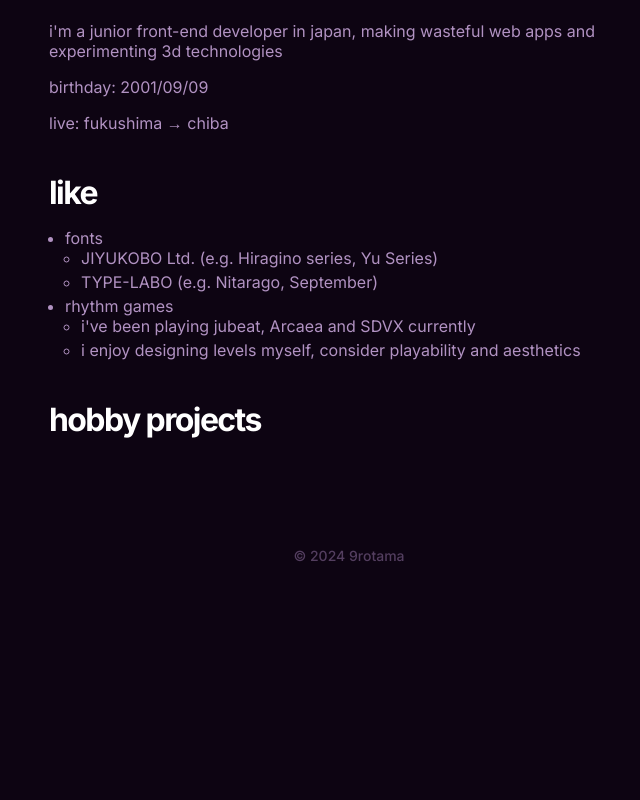
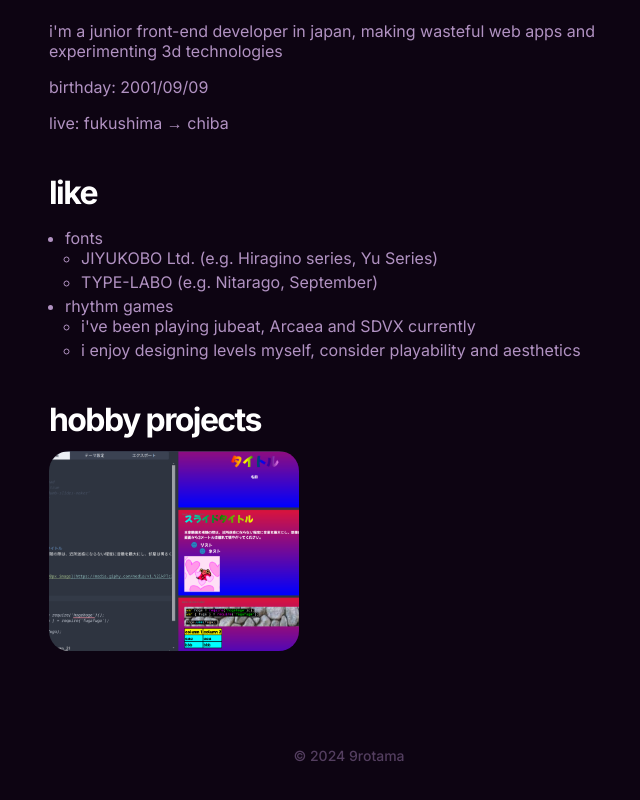
Before and after one commit to 9rotama/9rtm.dev, a Next.js app: page / in a window 1280 px wide. Shown: the part 620-1420 px from the top of the page, without its empty margins (291-931 px from the left). Before the commit the page ends 1240 px from the top, so only its background shows below. Built offline with nearby package versions, Linux system fonts and the light colour scheme.

Commit message:
feat: make one project card

```diff
--- a/src/app/page.tsx
+++ b/src/app/page.tsx
@@ -2,6 +2,7 @@ import Image from "next/image";
 import styles from "./page.module.css";
 import Link from "next/link";
 import clsx from "clsx";
+import ProjectCard from "@/components/home/project-card";
 
 export default function Home() {
   return (
@@ -35,6 +36,7 @@ export default function Home() {
         </p>
         <p>birthday: 2001/09/09</p>
         <p>live: fukushima → chiba</p>
+
         <h2>like</h2>
         <ul>
           <li>
@@ -55,7 +57,15 @@ export default function Home() {
             </ul>
           </li>
         </ul>
+
         <h2>hobby projects</h2>
+        <div style={{ width: "250px", height: "200px" }}>
+          <ProjectCard
+            id="dumb-slides-maker"
+            name="dumb-slides-maker"
+            imageSrc="/projects/dumb-slides-maker.png"
+          />
+        </div>
       </article>
     </main>
   );
--- /dev/null
+++ b/src/components/home/project-card.module.css
@@ -0,0 +1,46 @@
+.card {
+  position: relative;
+  border-radius: 20px;
+  width: 100%;
+  height: 100%;
+  background-size: cover;
+  background-position: center;
+  overflow: hidden;
+  transition-duration: 160ms;
+  transition-property: transform;
+}
+
+.name {
+  position: absolute;
+  width: 100%;
+  height: 100%;
+  display: grid;
+  place-items: center;
+  opacity: 0;
+  font-weight: bold;
+  color: white;
+  transition-duration: 160ms;
+  transition-property: opacity;
+}
+
+.darker {
+  position: absolute;
+  width: 100%;
+  height: 100%;
+  background: linear-gradient(rgba(93 4 103 / 70%), rgba(16 0 87 / 90%));
+  opacity: 0;
+  transition-duration: 160ms;
+  transition-property: opacity;
+}
+
+.card:hover {
+  transform: scale(1.015) translateY(-0.8%);
+}
+
+.card:hover .darker {
+  opacity: 1;
+}
+
+.card:hover .name {
+  opacity: 1;
+}
--- /dev/null
+++ b/src/components/home/project-card.tsx
@@ -0,0 +1,19 @@
+import styles from "./project-card.module.css";
+
+type Props = {
+  id: string;
+  name: string;
+  imageSrc: string;
+};
+
+export default function ProjectCard({ id, name, imageSrc }: Props) {
+  return (
+    <div
+      className={styles.card}
+      style={{ backgroundImage: `url(${imageSrc})` }}
+    >
+      <div className={styles.darker} />
+      <div className={styles.name}>{name}</div>
+    </div>
+  );
+}
```
Also changed, not shown: public/projects/dumb-slides-maker.png (added).
